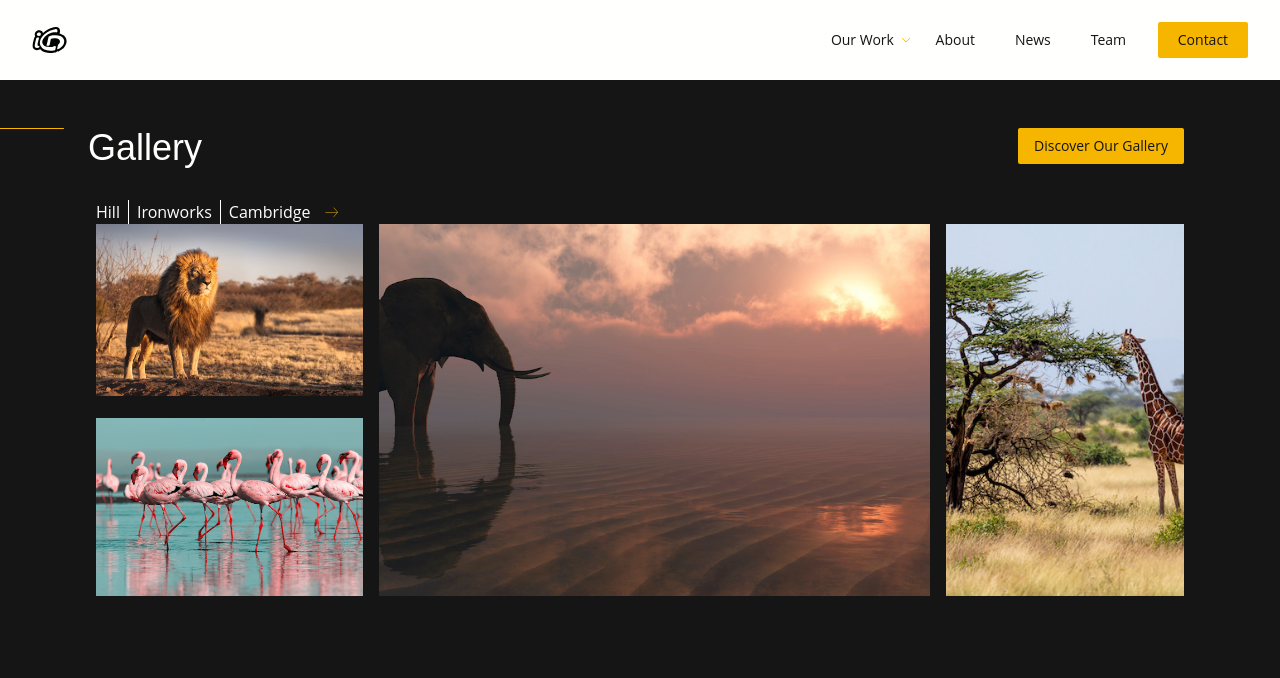
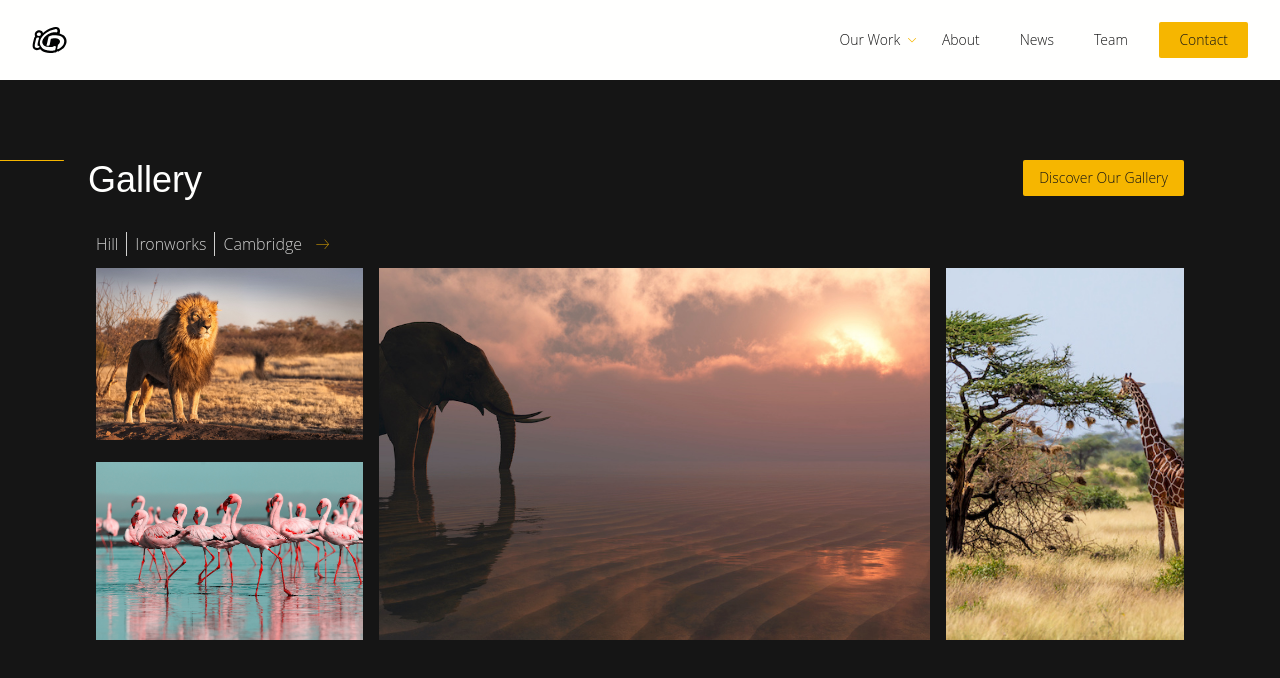
Before and after one commit to OlhaBaturina/gallery_tailwindcss_test, a website: page index.html in a window 1280 px wide. Drawn offline with nearby package versions, Linux system fonts and the light colour scheme; files that its build step writes are made by us from their sources.

Commit message:
Fix text styles

```diff
--- a/index.html
+++ b/index.html
@@ -7,7 +7,7 @@
     <link href="/dist/output.css" rel="stylesheet">
     <title>Document</title>
 </head>
-<body class="bg-primary text-primary font-body">
+<body class="bg-primary text-primary font-body font-light text-m">
     <header class="text-sm bg-textWhite">
         <div class="flex justify-between items-center px-s space-x-1 h-xl">
           <div class="inline-block max-h-min">
@@ -110,25 +110,28 @@
       </header>
 
       <main  class=" text-textWhite">
-        <section class="flex justify-between pt-m pr-2xl">
-          <!-- for desktop -->
+        <section class="flex justify-between pt-xl pr-2xl">
           <div class="flex items-start">
+            <!-- for desktop -->
             <div class="bg-accent h-px w-l rounded-r-lg mr-6"></div>
+
             <h1 class="inline-block text-4xl font-title text-left">Gallery</h1>
           </div>
 
+          <!-- gallery button -->
           <div
               class=" bg-accent text-primary focus:outline-none text-sm rounded-sm h-min
                 hover:scale-95 duration-500 hover:bg-accentHover focus:bg-accentHover">
                 <a href="#" class="block py-2 px-4 text-center">
                   Discover Our Gallery
                 </a>
-
             </div>
         </section>
+
+        <!-- topics -->
         <section class="px-2xl">
           <div class="flex justify-start items-center pt-s pr-xl">
-            <ul class="inline-flex divide-x">
+            <ul class="inline-flex divide-x text-s font-extralight opacity-80">
               <li class="pr-2">Hill</li>
               <li class="px-2">Ironworks</li>
               <li class="px-2">Cambridge</li>
@@ -141,7 +144,7 @@
             </div>
 
         <!-- Gallery -->
-          <ul class="grid overflow-hidden grid-cols-10 grid-rows-2 gap-4">
+          <ul class="grid overflow-hidden grid-cols-10 grid-rows-2 gap-4 mt-3">
             <li class="box row-start-1 row-end-1 col-start-1 col-span-3">
                 <img
                   src="./assets/lion.jpeg "
```
